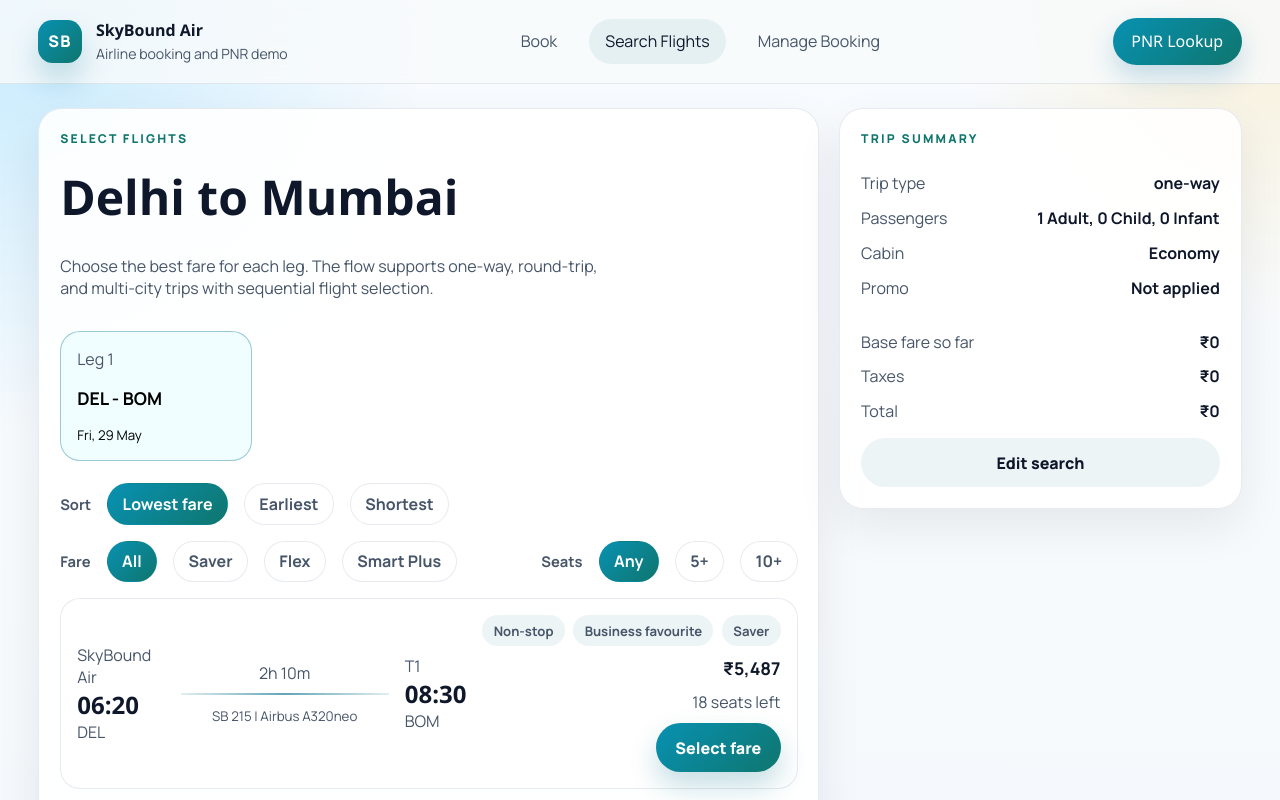
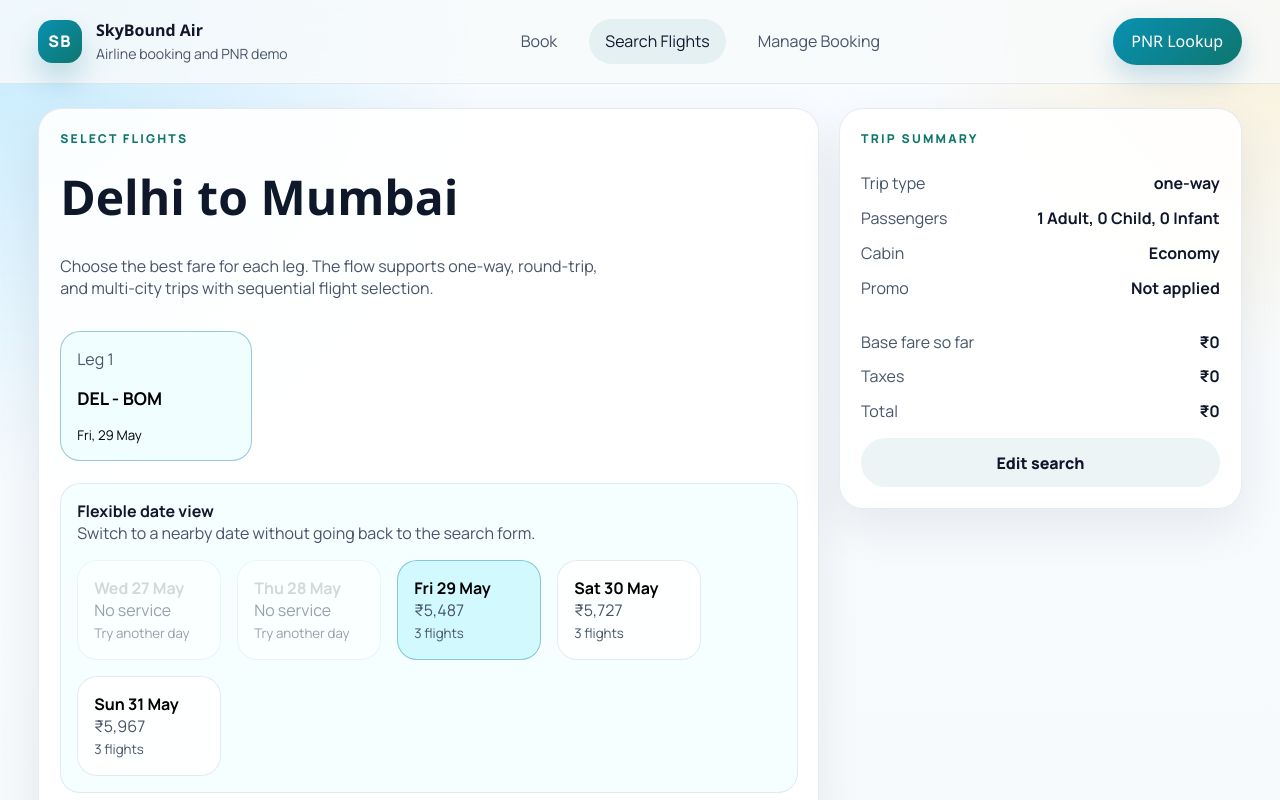
Before and after one commit to Bharathkumar02052002/angular-airline-booking-app, an Angular app: page /search in a window 1280 px wide. Shown: the top 800 px of the page. Built offline with nearby package versions, Linux system fonts and the light colour scheme.

Commit message:
add flexible date fares and trip readiness experience

```diff
--- a/src/app/core/booking.store.ts
+++ b/src/app/core/booking.store.ts
@@ -54,6 +54,27 @@ export class BookingStore {
       paymentStatus: null
     });
     this.saveRecentSearch(search);
+    this.persistDraft();
+  }
+
+  updateLegDate(index: number, date: string): void {
+    const current = this.draftState();
+    const legs = current.search.legs.map((leg, legIndex) =>
+      legIndex === index ? { ...leg, date } : leg
+    );
+    const keptSelections = current.selectedFlights.slice(0, index);
+
+    this.draftState.set({
+      ...current,
+      search: {
+        ...current.search,
+        legs
+      },
+      selectedFlights: keptSelections,
+      seats: [],
+      paymentMode: null,
+      paymentStatus: null
+    });
     this.persistDraft();
   }
 
--- a/src/app/pages/booking-details-page.component.html
+++ b/src/app/pages/booking-details-page.component.html
@@ -17,6 +17,22 @@
       </div>
 
       <div class="details-grid">
+        @if (readiness(); as readinessState) {
+          <section class="surface-card detail-card">
+            <h2>Trip readiness</h2>
+            <div class="readiness-score">
+              <strong>{{ readinessState.score }}%</strong>
+              <span>{{ tripWindow() }}</span>
+            </div>
+            @for (check of readinessState.checks; track check.label) {
+              <div class="detail-row">
+                <strong>{{ check.label }}</strong>
+                <span>{{ check.done ? 'Done' : 'Pending' }}</span>
+              </div>
+            }
+          </section>
+        }
+
         <section class="surface-card detail-card">
           <h2>Flights</h2>
           @for (flight of item.itinerary; track flight.id) {
@@ -101,6 +117,26 @@
             <span>{{ item.bookedAt | date: 'EEE, d MMM y, h:mm a' }}</span>
           </div>
         </section>
+
+        <section class="surface-card detail-card">
+          <h2>Before you fly</h2>
+          <div class="detail-row">
+            <strong>Check-in timing</strong>
+            <span>Use the PNR 24 hours before departure to simulate web check-in.</span>
+          </div>
+          <div class="detail-row">
+            <strong>Baggage reminder</strong>
+            <span>{{ item.addons.baggageOption === 'None' ? 'Cabin baggage only' : 'Includes extra baggage add-on' }}</span>
+          </div>
+          <div class="detail-row">
+            <strong>Seat reminder</strong>
+            <span>{{ item.seats.length ? 'Seats already assigned for this booking.' : 'No seats assigned yet.' }}</span>
+          </div>
+          <div class="detail-row">
+            <strong>Meal reminder</strong>
+            <span>{{ item.addons.mealBundle === 'None' ? 'No bundle selected' : item.addons.mealBundle }}</span>
+          </div>
+        </section>
       </div>
 
       @if (recentBookings.length > 1) {
--- a/src/app/pages/booking-details-page.component.scss
+++ b/src/app/pages/booking-details-page.component.scss
@@ -5,6 +5,7 @@
 .details-panel,
 .detail-card,
 .detail-row,
+.readiness-score,
 .recent-links {
   display: grid;
   gap: 1rem;
@@ -43,6 +44,21 @@
   color: var(--text-muted);
 }
 
+.readiness-score {
+  padding: 1rem;
+  border-radius: 1rem;
+  background: rgba(14, 116, 144, 0.08);
+}
+
+.readiness-score strong {
+  font-size: 2rem;
+  font-family: var(--font-display);
+}
+
+.readiness-score span {
+  color: var(--text-muted);
+}
+
 .recent-links {
   grid-template-columns: repeat(3, minmax(0, 1fr));
 }
--- a/src/app/pages/booking-details-page.component.ts
+++ b/src/app/pages/booking-details-page.component.ts
@@ -21,4 +21,58 @@ export class BookingDetailsPageComponent {
 
   protected readonly booking = computed(() => this.store.getBookingByPnr(this.pnr()));
   protected readonly recentBookings = this.store.getRecentBookings(3);
+  protected readonly readiness = computed(() => {
+    const booking = this.booking();
+    if (!booking) {
+      return null;
+    }
+
+    const checks = [
+      {
+        label: 'Traveller contact saved',
+        done: Boolean(booking.contact.email && booking.contact.phone)
+      },
+      {
+        label: 'Seats selected',
+        done: booking.seats.length === booking.passengers.length
+      },
+      {
+        label: 'Payment completed',
+        done: booking.paymentStatus === 'Success'
+      },
+      {
+        label: 'Trip protection added',
+        done: booking.addons.flexiChange || booking.addons.insuranceCover
+      }
+    ];
+
+    const score = Math.round((checks.filter((item) => item.done).length / checks.length) * 100);
+
+    return { score, checks };
+  });
+  protected readonly tripWindow = computed(() => {
+    const booking = this.booking();
+    const firstFlight = booking?.itinerary[0];
+
+    if (!firstFlight) {
+      return null;
+    }
+
+    const departure = new Date(`${firstFlight.date}T${firstFlight.departureTime}:00`);
+    const diffHours = Math.round((departure.getTime() - Date.now()) / (1000 * 60 * 60));
+
+    if (diffHours <= 0) {
+      return 'Departure time has passed for the first segment.';
+    }
+
+    if (diffHours <= 24) {
+      return 'Check-in window should be open for the first segment.';
+    }
+
+    if (diffHours <= 72) {
+      return 'Trip is coming up soon. Good time to re-check seats and baggage.';
+    }
+
+    return 'Trip is scheduled further out. You can still review seats, meals, and baggage.';
+  });
 }
--- a/src/app/pages/search-results-page.component.html
+++ b/src/app/pages/search-results-page.component.html
@@ -30,6 +30,34 @@
     </div>
 
     @if (currentLeg()) {
+      <div class="fare-board">
+        <div>
+          <strong>Flexible date view</strong>
+          <span>Switch to a nearby date without going back to the search form.</span>
+        </div>
+
+        <div class="fare-board-grid">
+          @for (option of flexibleDateOptions(); track option.date) {
+            <button
+              type="button"
+              class="fare-day"
+              [class.active]="option.active"
+              [disabled]="!option.flightsCount"
+              (click)="applyFlexibleDate(option.date)"
+            >
+              <strong>{{ option.date | date: 'EEE d MMM' }}</strong>
+              @if (option.cheapestTotal !== null) {
+                <span>{{ option.cheapestTotal | currency: 'INR' : 'symbol' : '1.0-0' }}</span>
+                <small>{{ option.flightsCount }} flights</small>
+              } @else {
+                <span>No service</span>
+                <small>Try another day</small>
+              }
+            </button>
+          }
+        </div>
+      </div>
+
       <div class="filter-bar">
         <div class="filter-group">
           <span>Sort</span>
--- a/src/app/pages/search-results-page.component.scss
+++ b/src/app/pages/search-results-page.component.scss
@@ -8,6 +8,7 @@
 .progress-card,
 .selected-card,
 .complete-state,
+.fare-board,
 .empty-results {
   display: grid;
   gap: 1rem;
@@ -16,6 +17,7 @@
 .progress-strip,
 .result-main,
 .selected-card,
+.fare-board-grid,
 .filter-bar,
 .filter-group {
   display: flex;
@@ -30,12 +32,53 @@
 .progress-card,
 .result-card,
 .selected-card,
+.fare-day,
 .complete-state,
 .empty-results {
   padding: 1rem;
   border-radius: 1.25rem;
   border: 1px solid var(--border-soft);
   background: rgba(255, 255, 255, 0.82);
+}
+
+.fare-board {
+  padding: 1rem;
+  border-radius: 1.25rem;
+  border: 1px solid var(--border-soft);
+  background: rgba(236, 254, 255, 0.45);
+}
+
+.fare-board strong,
+.fare-board span {
+  display: block;
+}
+
+.fare-board > div > span {
+  color: var(--text-muted);
+}
+
+.fare-board-grid {
+  flex-wrap: wrap;
+}
+
+.fare-day {
+  min-width: 9rem;
+  text-align: left;
+}
+
+.fare-day span,
+.fare-day small {
+  color: var(--text-muted);
+}
+
+.fare-day.active {
+  border-color: rgba(14, 116, 144, 0.38);
+  background: rgba(207, 250, 254, 0.92);
+}
+
+.fare-day:disabled {
+  opacity: 0.55;
+  cursor: not-allowed;
 }
 
 .filter-bar {
--- a/src/app/pages/search-results-page.component.ts
+++ b/src/app/pages/search-results-page.component.ts
@@ -26,6 +26,28 @@ export class SearchResultsPageComponent {
   protected readonly flightOptions = computed(() => {
     const leg = this.currentLeg();
     return leg ? this.store.getFlightsForLeg(leg.origin, leg.destination, leg.date) : [];
+  });
+  protected readonly flexibleDateOptions = computed(() => {
+    const leg = this.currentLeg();
+    if (!leg) {
+      return [];
+    }
+
+    return [-2, -1, 0, 1, 2].map((offset) => {
+      const date = this.shiftDate(leg.date, offset);
+      const flights = this.store.getFlightsForLeg(leg.origin, leg.destination, date);
+      const cheapestTotal = flights.length
+        ? Math.min(...flights.map((flight) => flight.baseFare + flight.taxes))
+        : null;
+
+      return {
+        date,
+        offset,
+        active: date === leg.date,
+        flightsCount: flights.length,
+        cheapestTotal
+      };
+    });
   });
   protected readonly visibleFlights = computed(() => {
     const fare = this.selectedFare();
@@ -88,6 +110,11 @@ export class SearchResultsPageComponent {
     this.minimumSeats.set(value);
   }
 
+  protected applyFlexibleDate(date: string): void {
+    const currentIndex = this.currentLegIndex();
+    this.store.updateLegDate(currentIndex, date);
+  }
+
   protected passengerSummary(): string {
     const passengers = this.search().passengers;
     return `${passengers.adults} Adult${passengers.adults > 1 ? 's' : ''}, ${passengers.children} Child, ${passengers.infants} Infant`;
@@ -112,4 +139,10 @@ export class SearchResultsPageComponent {
 
     return hours * 60 + minutes;
   }
+
+  private shiftDate(dateValue: string, days: number): string {
+    const date = new Date(dateValue);
+    date.setDate(date.getDate() + days);
+    return date.toISOString().slice(0, 10);
+  }
 }
```
Also changed, not shown: 1 other file (tests, documents, lock files or other folders).
